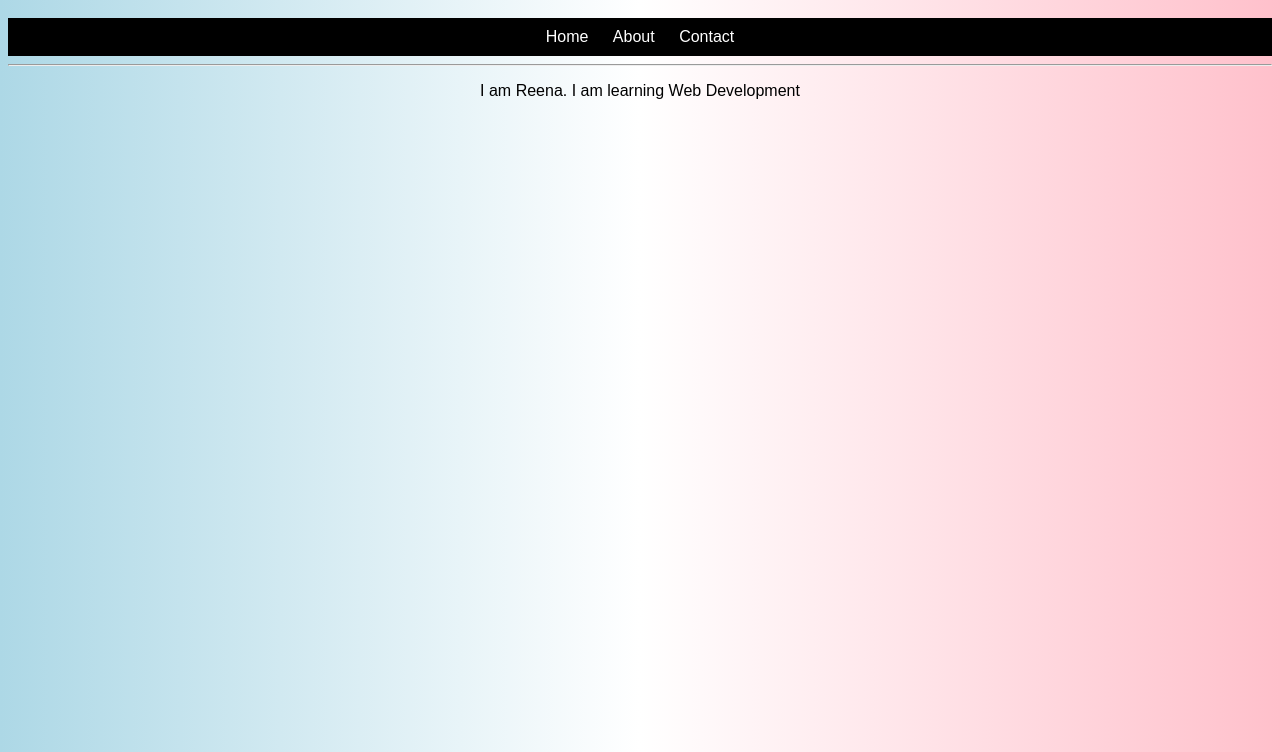
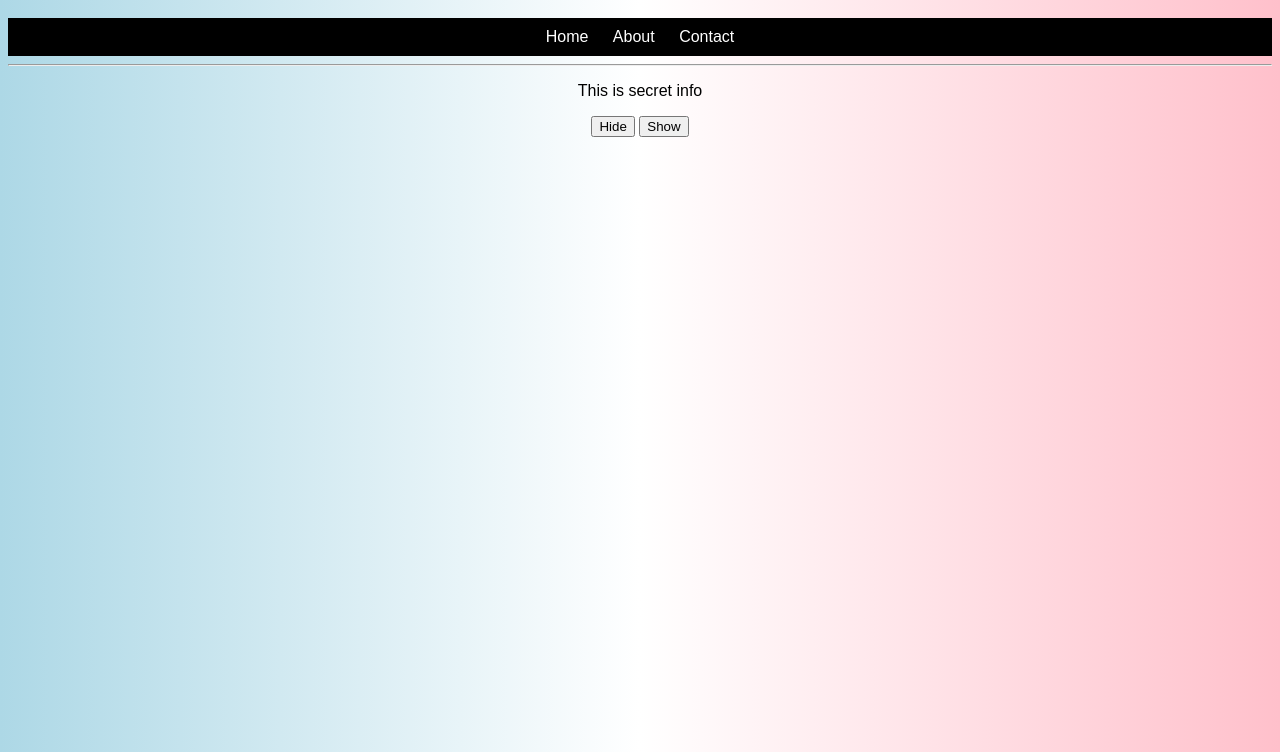
Before and after one commit to reenarajput72002-lab/PreWorkRevision, a plain HTML site: page about.html in a window 1280 px wide. Shown: the part 48-800 px from the top of the page. Drawn offline with Linux system fonts and the light colour scheme.

Commit message:
Update about.html

```diff
--- a/about.html
+++ b/about.html
@@ -36,6 +36,25 @@ nav{
 
     <hr>
 
-    <p>I am Reena. I am learning Web Development</p>
+    <p id="info">This is secret info</p>
+
+    <button onclick="hideText()">Hide
+    </button>
+     <button onclick="showText()">Show
+    </button>
+
+    <script>
+      function hideText(){
+        document.getElementById("info").style.display
+        ="none";
+      }
+
+
+         document.getElementById("info").style.display
+        ="block";
+      }
+    </script>
+
+
   </body>
 </html>
```
